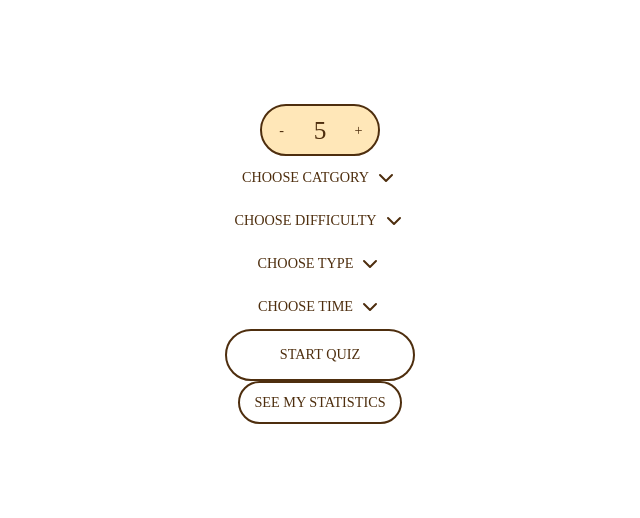
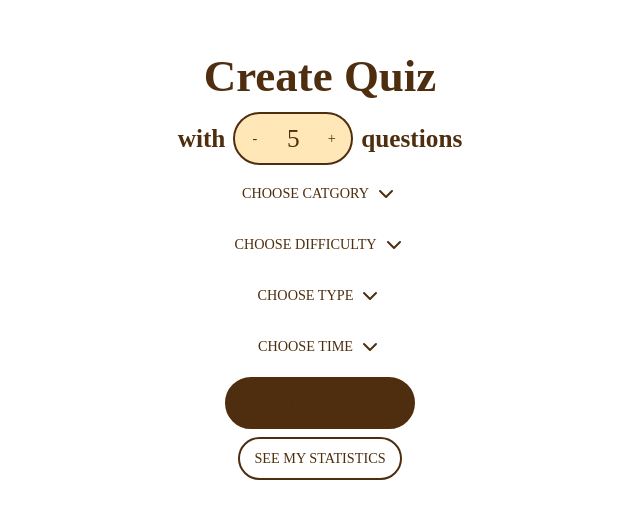
Before and after one commit to Arden27/React_01.24, a React (Vite) app: page / in a window 1280 px wide. Shown: the part 136-654 px from the top of the page, without its empty margins (320-960 px from the left). Built offline with nearby package versions, Linux system fonts and the light colour scheme; a web font is replaced by a local one.

Commit message:
add filled option to the Button, some styling

```diff
--- a/src/App.tsx
+++ b/src/App.tsx
@@ -41,8 +41,11 @@ function App() {
   const timeOptions = ['1m', '2m', '5m']
 
   return (
-    <main className="flex h-screen w-screen flex-col items-center justify-center">
+    <main className="flex h-screen w-screen flex-col items-center justify-center gap-2">
+      <h1 className="text-2xl font-bold">Create Quiz</h1>
 
+      <div className="flex items-center space-x-2">
+        <h3 className="text-lg">with</h3>
         <SetQuantityGroup
           quantity={quantity}
           setQuantity={setQuantity}
@@ -52,12 +55,14 @@ function App() {
           classNameButtons="text-lg"
           classNameInput="text-lg"
         />
+        <h3 className="text-lg">questions</h3>
+      </div>
 
       <DropdownMenu onSelect={() => {}}>
         <DropdownMenu.Button>Choose Catgory</DropdownMenu.Button>
         <DropdownMenu.List
-          className="absolute -right-2xs z-50 mt-3xs flex flex-col gap-3xs whitespace-nowrap rounded-[2rem] bg-bar
-                  p-xs text-end font-btn text-sm shadow max-h-64 overflow-y-auto">
+          className="absolute -right-2xs z-50 mt-3xs flex max-h-64 flex-col gap-3xs overflow-y-auto whitespace-nowrap
+                  rounded-[2rem] bg-bar p-xs text-end font-btn text-sm shadow">
           {categoryOptions.map((option) => (
             <DropdownMenu.Item
               key={option}
@@ -113,8 +118,10 @@ function App() {
         </DropdownMenu.List>
       </DropdownMenu>
 
-      <Button format="lg border">Start quiz</Button>
-      <Button format="sm border">See my statistics</Button>
+      <Button format="lg border fill">Start quiz</Button>
+      <Button format="sm border" className="hover:bg-bg3 hover:text-text">
+        See my statistics
+      </Button>
     </main>
   )
 }
--- a/src/components/Button.tsx
+++ b/src/components/Button.tsx
@@ -14,9 +14,13 @@ function getButtonStyles(format: string): string {
       'h-[calc(theme(spacing.lg)+theme(spacing.xs))] w-fit min-w-[calc(theme(spacing.3xl)+theme(spacing.2xl))] p-sm px-md '
   }
 
+  if (types.includes('fill')) {
+    styles += 'bg-text text-bg3 '
+  }
+
   if (types.includes('round')) {
     styles +=
-      'h-md w-md justify-center rounded-[2rem] text-center font-btn leading-none hover:bg-text hover:text-bg3'
+      'h-md w-md justify-center rounded-[2rem] text-center font-btn leading-none hover:bg-text hover:text-bg3 '
   }
 
   if (types.includes('border')) {
@@ -44,8 +48,9 @@ function Button(
       ref={ref}
       className={`relative flex items-center justify-center rounded-[2rem] font-btn text-sm uppercase text-text transition-colors duration-300 ease-in-out hover:bg-text
       hover:text-header active:top-[2px] active:opacity-90
-      ${buttonStyles}
-      ${className}`}
+
+      ${className}
+      ${buttonStyles}`}
       {...props}>
       {children}
     </button>
```
Lines whose indentation alone changed are shown as unchanged.
